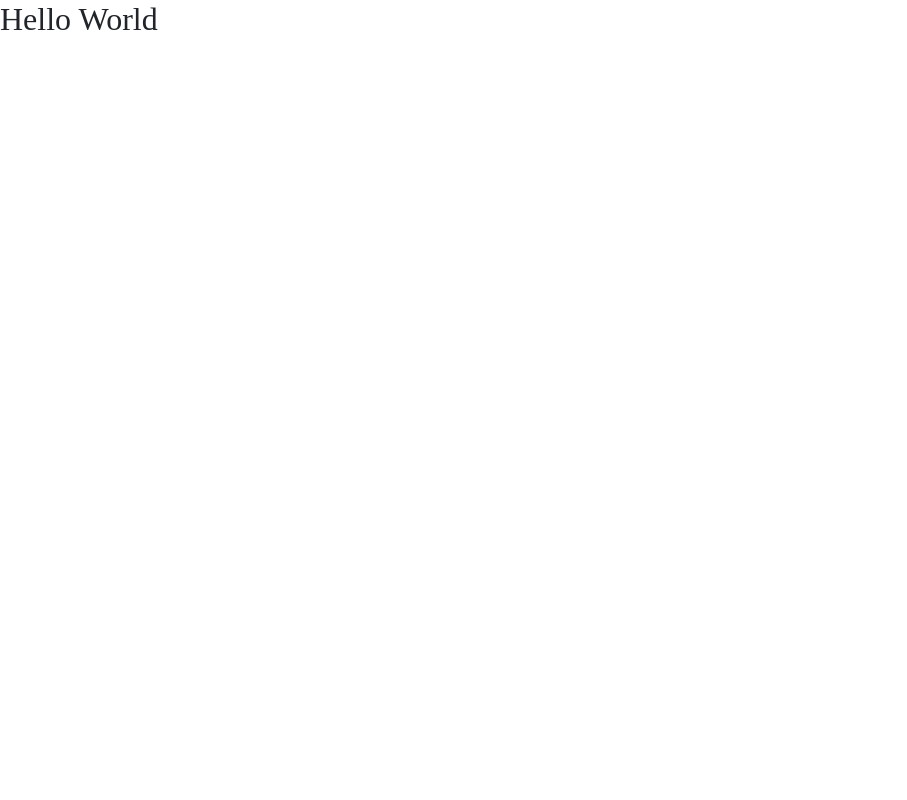
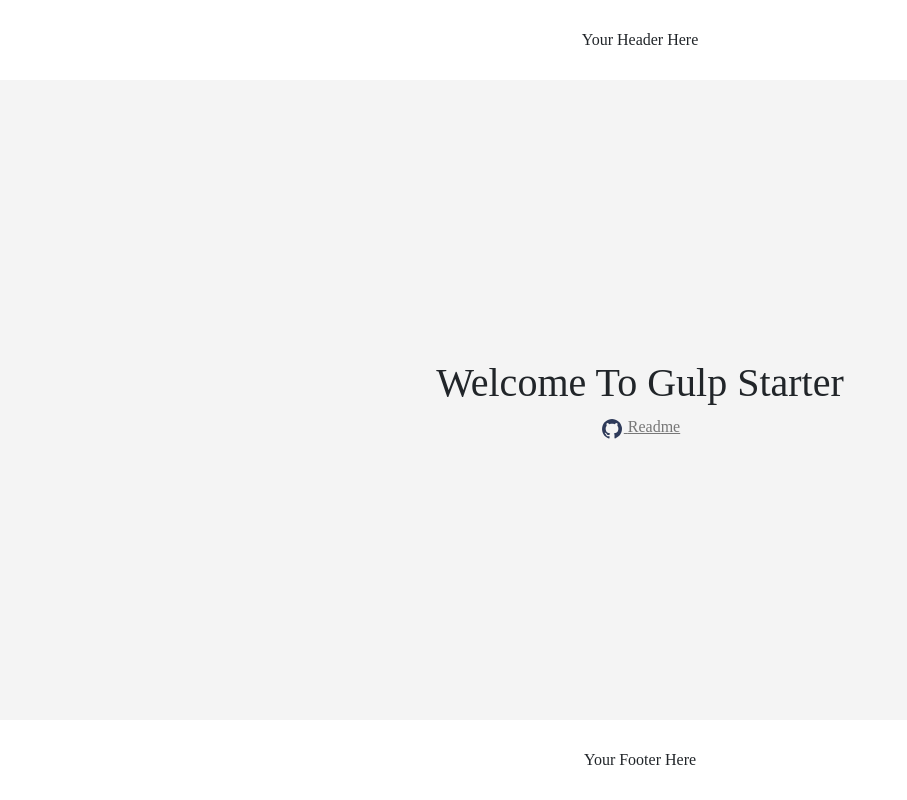
Before and after one commit to SunBi-Design-Studio/nrnthesinger, a website: page src/index.twig in a window 1280 px wide. Shown: the whole page, without its empty margins (0-907 px from the left). Drawn offline with nearby package versions, Linux system fonts and the light colour scheme; files that its build step writes are made by us from their sources.

Commit message:
styled the home

```diff
--- a/src/index.twig
+++ b/src/index.twig
@@ -1,17 +1,14 @@
-{% extends 'layout/_layout.twig' %}
-
-{% block title %}
-  Homepage
+{% extends 'layout/_layout.twig' %} {% block title %} GulpStarter- Home {%
+endblock %} {% block javascripts %} {% endblock %} {% block contents %}
+<div class="page-top">
+  <div class="body">
+    <h1>Welcome To Gulp Starter</h1>
+    <div class="gitlink">
+      <a href="https://github.com/sonangrai/gulpstarter" target="_blank">
+        <img src="./img/Github.svg" alt="" />
+        <span>Readme</span>
+      </a>
+    </div>
+  </div>
+</div>
 {% endblock %}
-
-
-{% block javascripts %}
-{% endblock %}
-
-{% block contents %}
-  <div class="page-top">
-    <h2>
-      Hello World
-    </h2>
-  </div>
-{% endblock %}
--- a/src/layout/_footer.twig
+++ b/src/layout/_footer.twig
@@ -0,0 +1,3 @@
+<footer>
+  <span>Your Footer Here</span>
+</footer>
--- a/src/layout/_header.twig
+++ b/src/layout/_header.twig
@@ -0,0 +1,3 @@
+<header>
+  <span>Your Header Here</span>
+</header>
--- /dev/null
+++ b/src/sass/layout/_footer.scss
@@ -0,0 +1,6 @@
+footer {
+  display: flex;
+  align-items: center;
+  justify-content: center;
+  min-height: 10vh;
+}
--- /dev/null
+++ b/src/sass/layout/_header.scss
@@ -0,0 +1,6 @@
+header {
+  display: flex;
+  align-items: center;
+  justify-content: center;
+  min-height: 10vh;
+}
--- a/src/sass/main.scss
+++ b/src/sass/main.scss
@@ -1,4 +1,11 @@
 @import "./var/colors";
+
+//Importing the layouts
+@import "./layout/header";
+@import "./layout/footer";
+
+//Importing Pages
+@import "./pages/home";
 
 html,
 body {
--- /dev/null
+++ b/src/sass/pages/_home.scss
@@ -0,0 +1,15 @@
+.page-top {
+  background-color: $primary-color;
+  min-height: 80vh;
+  display: flex;
+  align-items: center;
+  justify-content: center;
+  .body {
+    text-align: center;
+    .gitlink {
+      a {
+        color: #777;
+      }
+    }
+  }
+}
--- a/src/sass/var/_colors.scss
+++ b/src/sass/var/_colors.scss
@@ -0,0 +1 @@
+$primary-color: #f4f4f4;
```
Also changed, not shown: src/img/Github.svg (added).
